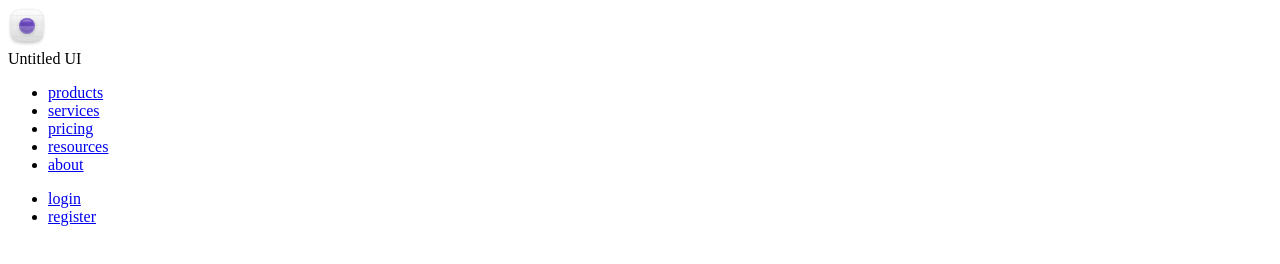
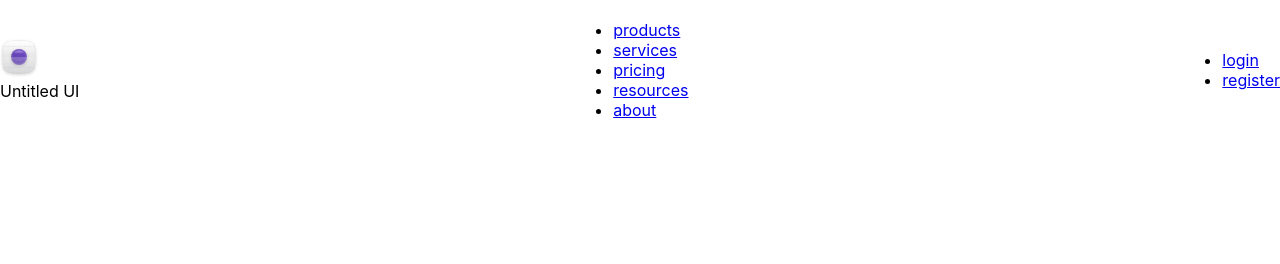
Before and after one commit to phantumcoder/untitled-ui-kit-html, a website: page client/login.html in a window 1280 px wide. Drawn offline with nearby package versions, Linux system fonts and the light colour scheme; files that its build step writes are made by us from their sources.

Commit message:
imported the post-footer styles

```diff
--- a/client/scss/app.scss
+++ b/client/scss/app.scss
@@ -1 +1,12 @@
 @import "partials/_vars.scss";
+@import "partials/_base.scss";
+@import "partials/_mixins.scss";
+@import "partials/_typography.scss";
+
+@import "components/_pricing-tables.scss";
+@import "components/_header.scss";
+@import "components/_features-secondary.scss";
+@import "components/_frequently-asked-questions";
+@import "components/footer";
+@import "components/post-footer";
+@import "icons";
```
